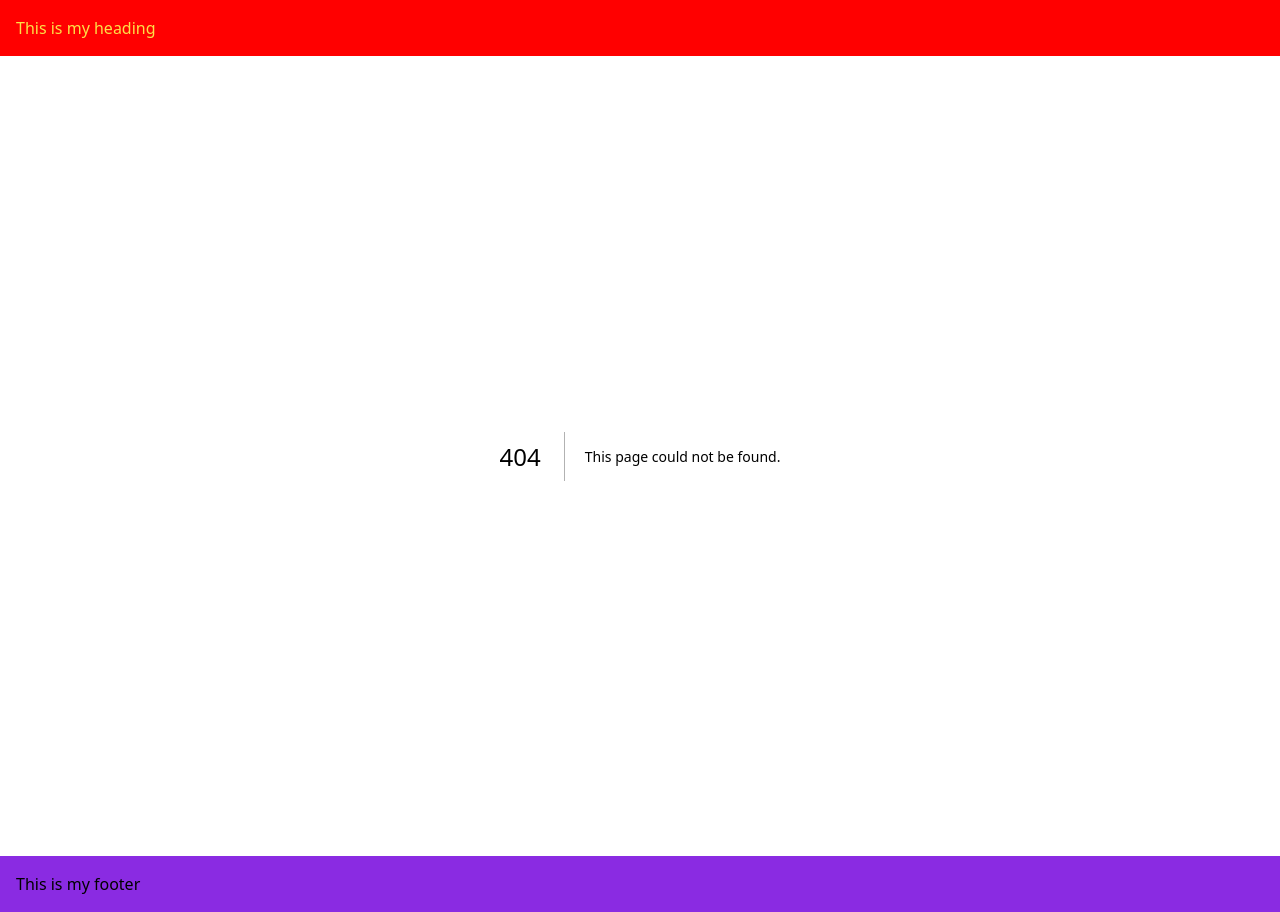
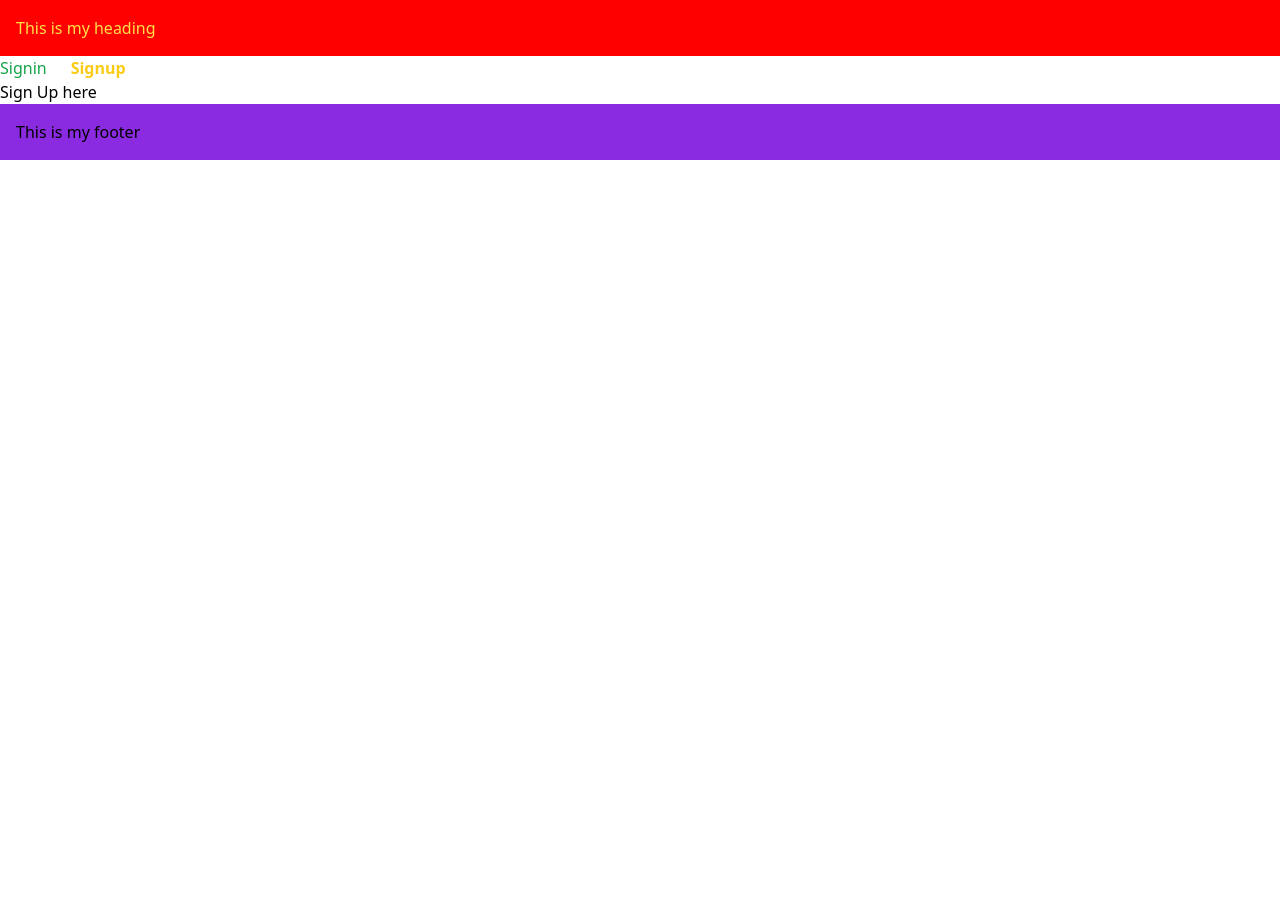
Before and after one commit to MainBank5/NextJs-with-CodeV-tut, a Next.js app in the folder my-app/: page /signup in a window 1280 px wide. Before the commit this address had no page. After the commit the page ends 800 px from the top, so only its background shows below. Built offline with nearby package versions, Linux system fonts and the light colour scheme.

Commit message:
link routing

```diff
--- /dev/null
+++ b/my-app/src/app/(aoth)/layout.tsx
@@ -0,0 +1,38 @@
+//to style active links we'll use usePathname. but hooks can only be used in client side components. so we have to specify this is a client component
+//at the top
+"use client"
+
+import { usePathname } from 'next/navigation'
+
+import Link from 'next/link'
+type Aothprops = {
+    children:React.ReactNode
+}
+
+
+export default function Aothlayout({children}:Aothprops) {
+    const Navlinks = [
+        {name:"Signin", href:"/signin"},
+        {name:"Signup", href:"/signup"}
+    ];
+    const pathName = usePathname();
+  return (
+    <div>
+        {Navlinks.map((link, index) => {
+            const isActive = pathName.startsWith(link.href);
+            return (
+                <Link key={index} href={link.href}
+                className={isActive ? "font-bold text-yellow-400 mr-4" :"text-green-600 mr-6"}
+                >{link.name}</Link>
+            )
+        }
+
+        )}
+
+
+        {children}
+    </div>
+  )
+}
+
+//const pathname refers to the pathname/href in the url
--- /dev/null
+++ b/my-app/src/app/(aoth)/signin/page.tsx
@@ -0,0 +1,9 @@
+
+
+export default function Signin() {
+  return (
+    <div>
+        <h1>Sign In </h1>
+    </div>
+  )
+}
--- /dev/null
+++ b/my-app/src/app/(aoth)/signup/page.tsx
@@ -0,0 +1,7 @@
+export default function Signup () {
+    return (
+        <>
+        <h1>Sign Up here</h1>
+        </>
+    )
+}
--- a/my-app/src/app/products/page.tsx
+++ b/my-app/src/app/products/page.tsx
@@ -9,10 +9,12 @@ export default function Products () {
         <ul>
             <li><Link href="products/1">Product 1</Link></li>
             <li><Link href="products/2">Product 2</Link></li>
-            <li><Link href="products/3">Product 3</Link></li>
-            <li><Link href={`products/${productId}`}>Product {productId}</Link></li>
+            <li><Link href="products/3" replace>Product 3</Link></li>
+            <li><Link href={`products/${productId}`} replace>Product {productId}</Link></li>
 
         </ul>
         </>
     )
 }
+
+//replace replaces the current history state
```
